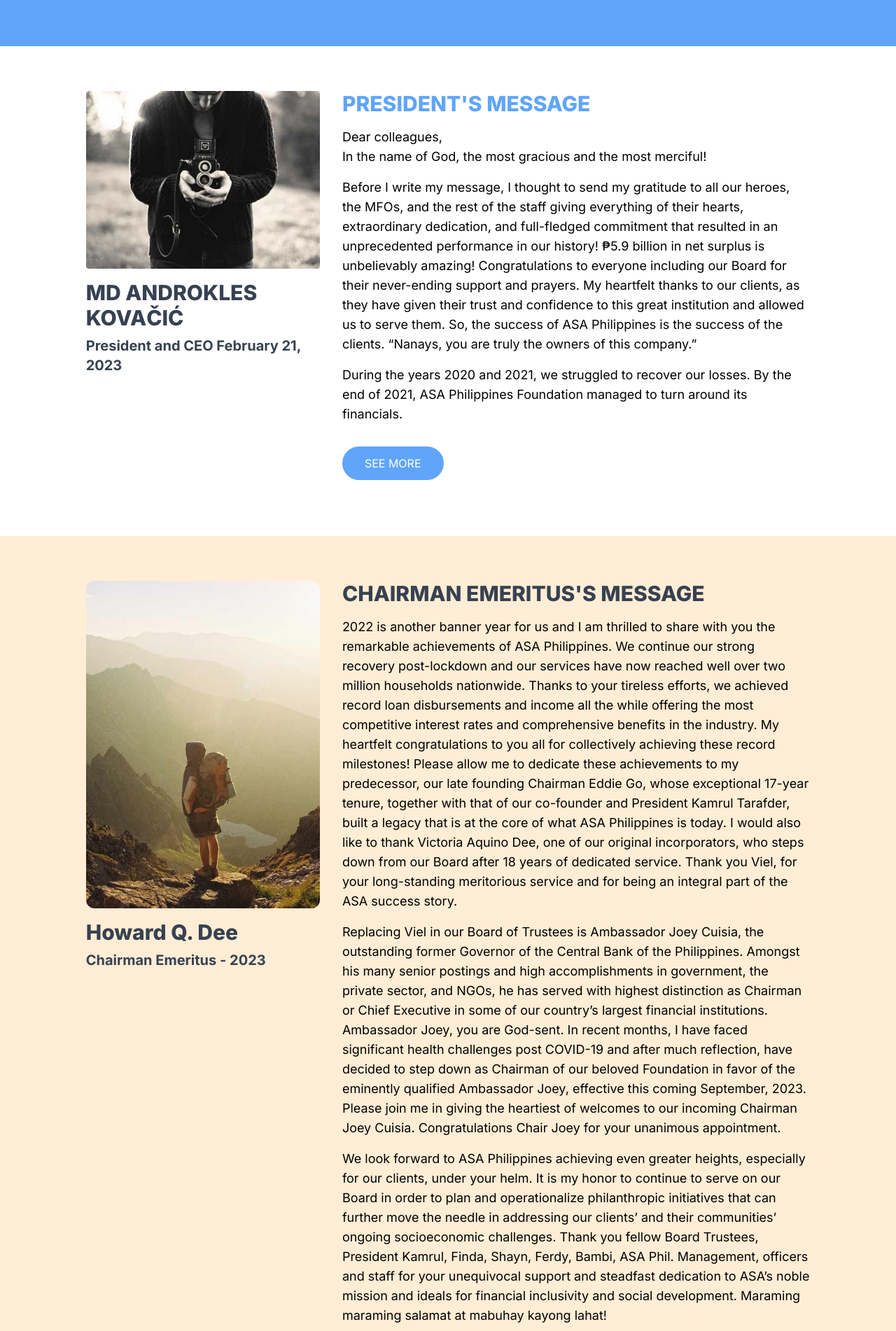
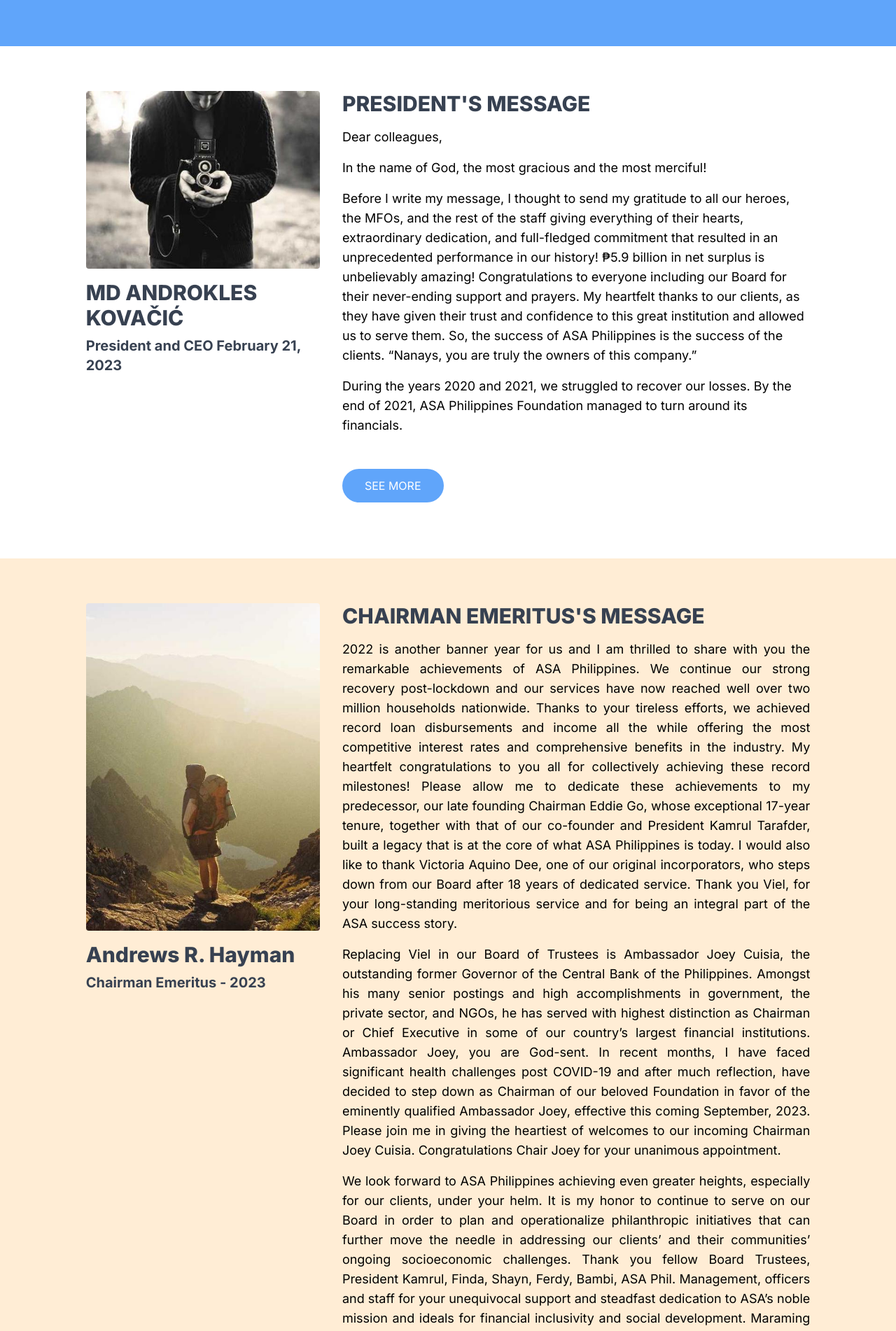
Before and after one commit to RMKaelBR/asa-mockup, a Next.js app: page / in a window 1280 px wide. Shown: the part 2280-4182 px from the top of the page at 70% size. Built offline with nearby package versions, Linux system fonts and the light colour scheme.

Commit message:
add responsiveness sections 4 5 7 9

```diff
--- a/app/globals.css
+++ b/app/globals.css
@@ -41,8 +41,16 @@
   z-index: -1;
 }
 
+.community-service-section {
+  background: linear-gradient(to bottom, rgba(212, 242, 255, 1), transparent);
+}
+
 .community-card > div {
   background: linear-gradient(to top, rgba(0, 0, 0, 0.4), transparent);
+}
+
+.logos-container > svg {
+  margin: 0.5em;
 }
 
 .footer-subheading {
--- a/app/ui/homepage/4_PresidentsSection.tsx
+++ b/app/ui/homepage/4_PresidentsSection.tsx
@@ -1,28 +1,41 @@
 import Image from 'next/image';
 
-export default function PresidentSection () {
+const PresidentPhoto = () => {
   return (
-    <div className="flex justify-center w-10/12">
-      <figure className="mx-4 w-4/12">
+    <figure className="mx-4 mb-8 md:w-4/12">
       <Image src="/pres.jpg" width={500} height={700} alt="The President" className="rounded"/>
       <figcaption>
-          <h3 className="text-3xl font-extrabold text-gray-700 mt-4 mb-2">MD ANDROKLES KOVAČIĆ</h3>
-          <h4 className="text-xl font-bold text-gray-700">President and CEO February 21, 2023</h4>
-        </figcaption>
+        <h3 className="md:max-lg:text-2xl text-3xl font-extrabold text-gray-700 mt-4 mb-2">
+          MD ANDROKLES KOVAČIĆ</h3>
+        <h4 className="text-xl font-bold text-gray-700">
+          President and CEO February 21, 2023</h4></figcaption>
     </figure>
-      <div className="mx-4 w-8/12">
+  )
+}
+
+const PresidentMessage = () => {
+  return (
+    <div className="mx-4 md:w-8/12">
       <div>
-          <h3 className="text-3xl font-extrabold text-gray-700 text-red-400 sm:text-orange-400 md:text-yellow-400 lg:text-green-400 xl:text-blue-400 2xl:text-violet-400">{`PRESIDENT'S MESSAGE`}</h3>
-          <p className="text-lg mt-4">Dear colleagues,</p>
-          <p className="text-lg">In the name of God, the most gracious and the most merciful!</p>
-          <p className="text-lg mt-4">
+        <h3 className="text-2xl md:text-3xl font-extrabold text-gray-700">
+          {`PRESIDENT'S MESSAGE`}</h3>
+        <p className="text-lg my-4">Dear colleagues,</p>
+        <p className="text-lg my-4">In the name of God, the most gracious and the most merciful!</p>
+        <p className="text-lg my-4">
           Before I write my message, I thought to send my gratitude to all our heroes, the MFOs, and the rest of the staff giving everything of their hearts, extraordinary dedication, and full-fledged commitment that resulted in an unprecedented performance in our history! ₱5.9 billion in net surplus is unbelievably amazing! Congratulations to everyone including our Board for their never-ending support and prayers. My heartfelt thanks to our clients, as they have given their trust and confidence to this great institution and allowed us to serve them. So, the success of ASA Philippines is the success of the clients. “Nanays, you are truly the owners of this company.”</p>
-          <p className="text-lg mt-4">
+        <p className="text-lg my-4">
           During the years 2020 and 2021, we struggled to recover our losses. By the end of 2021, ASA Philippines Foundation managed to turn around its financials.</p>
       </div>
       <button className="rounded-full py-3 px-8 bg-blue-400 text-white mt-8">SEE MORE</button>
     </div>
+  )
+}
 
+export default function PresidentSection () {
+  return (
+    <div className="w-11/12 flex flex-col md:flex-row md:items-start md:justify-center lg:w-11/12 xl:w-10/12">
+      <PresidentPhoto />
+      <PresidentMessage />
     </div>
   )
 }
--- a/app/ui/homepage/5_ChairmansSection.tsx
+++ b/app/ui/homepage/5_ChairmansSection.tsx
@@ -1,24 +1,39 @@
 import Image from 'next/image';
+
+const ChairmanPhoto = () => {
+  return (
+    <figure className="mx-4 mb-8 md:w-4/12">
+      <Image src="/chairman.jpg" width={500} height={670} alt="Photo of the Chairman" className="rounded" />
+      <figcaption>
+        <h3 className="md:max-lg:text-2xl text-3xl font-extrabold text-gray-700 mt-4 mb-2">
+          Andrews R. Hayman</h3>
+        <h4 className="text-xl font-bold text-gray-700">
+          Chairman Emeritus - 2023</h4>
+      </figcaption>
+    </figure>
+  )
+}
+
+const ChairmanMessage = () => {
+  return (
+    <div className="mx-4 md:w-8/12">
+      <h3 className="text-2xl md:text-3xl font-extrabold text-gray-700">
+        {`CHAIRMAN EMERITUS'S MESSAGE`}</h3>
+      <p className="text-lg my-4 text-justify">
+        2022 is another banner year for us and I am thrilled to share with you the remarkable achievements of ASA Philippines. We continue our strong recovery post-lockdown and our services have now reached well over two million households nationwide. Thanks to your tireless efforts, we achieved record loan disbursements and income all the while offering the most competitive interest rates and comprehensive benefits in the industry. My heartfelt congratulations to you all for collectively achieving these record milestones! Please allow me to dedicate these achievements to my predecessor, our late founding Chairman Eddie Go, whose exceptional 17-year tenure, together with that of our co-founder and President Kamrul Tarafder, built a legacy that is at the core of what ASA Philippines is today. I would also like to thank Victoria Aquino Dee, one of our original incorporators, who steps down from our Board after 18 years of dedicated service. Thank you Viel, for your long-standing meritorious service and for being an integral part of the ASA success story.</p>
+      <p className="text-lg my-4 text-justify">
+      Replacing Viel in our Board of Trustees is Ambassador Joey Cuisia, the outstanding former Governor of the Central Bank of the Philippines. Amongst his many senior postings and high accomplishments in government, the private sector, and NGOs, he has served with highest distinction as Chairman or Chief Executive in some of our country’s largest financial institutions. Ambassador Joey, you are God-sent. In recent months, I have faced significant health challenges post COVID-19 and after much reflection, have decided to step down as Chairman of our beloved Foundation in favor of the eminently qualified Ambassador Joey, effective this coming September, 2023. Please join me in giving the heartiest of welcomes to our incoming Chairman Joey Cuisia. Congratulations Chair Joey for your unanimous appointment.</p>
+      <p className="text-lg my-4 text-justify">
+      We look forward to ASA Philippines achieving even greater heights, especially for our clients, under your helm. It is my honor to continue to serve on our Board in order to plan and operationalize philanthropic initiatives that can further move the needle in addressing our clients’ and their communities’ ongoing socioeconomic challenges. Thank you fellow Board Trustees, President Kamrul, Finda, Shayn, Ferdy, Bambi, ASA Phil. Management, officers and staff for your unequivocal support and steadfast dedication to ASA’s noble mission and ideals for financial inclusivity and social development. Maraming maraming salamat at mabuhay kayong lahat!</p>
+    </div>
+  )
+}
 
 export default function ChairmanSection () {
   return (
-    <div className="flex justify-center w-10/12">
-      <figure className="mx-4 w-4/12">
-        <Image src="/chairman.jpg" width="500" height="700" alt="Photo of the Chairman" className="rounded-xl"/>
-        <figcaption>
-          <h3 className="text-3xl font-extrabold text-gray-700 mt-4 mb-2">Howard Q. Dee</h3>
-          <h4 className="text-xl font-bold text-gray-700">Chairman Emeritus - 2023</h4>
-        </figcaption>
-      </figure>
-      <div className="mx-4 w-8/12">
-        <h3 className="text-3xl font-extrabold text-gray-700">{`CHAIRMAN EMERITUS'S MESSAGE`}</h3>
-        <p className="text-lg my-4">
-          2022 is another banner year for us and I am thrilled to share with you the remarkable achievements of ASA Philippines. We continue our strong recovery post-lockdown and our services have now reached well over two million households nationwide. Thanks to your tireless efforts, we achieved record loan disbursements and income all the while offering the most competitive interest rates and comprehensive benefits in the industry. My heartfelt congratulations to you all for collectively achieving these record milestones! Please allow me to dedicate these achievements to my predecessor, our late founding Chairman Eddie Go, whose exceptional 17-year tenure, together with that of our co-founder and President Kamrul Tarafder, built a legacy that is at the core of what ASA Philippines is today. I would also like to thank Victoria Aquino Dee, one of our original incorporators, who steps down from our Board after 18 years of dedicated service. Thank you Viel, for your long-standing meritorious service and for being an integral part of the ASA success story.</p>
-        <p className="text-lg my-4">
-        Replacing Viel in our Board of Trustees is Ambassador Joey Cuisia, the outstanding former Governor of the Central Bank of the Philippines. Amongst his many senior postings and high accomplishments in government, the private sector, and NGOs, he has served with highest distinction as Chairman or Chief Executive in some of our country’s largest financial institutions. Ambassador Joey, you are God-sent. In recent months, I have faced significant health challenges post COVID-19 and after much reflection, have decided to step down as Chairman of our beloved Foundation in favor of the eminently qualified Ambassador Joey, effective this coming September, 2023. Please join me in giving the heartiest of welcomes to our incoming Chairman Joey Cuisia. Congratulations Chair Joey for your unanimous appointment.</p>
-        <p className="text-lg my-4">
-        We look forward to ASA Philippines achieving even greater heights, especially for our clients, under your helm. It is my honor to continue to serve on our Board in order to plan and operationalize philanthropic initiatives that can further move the needle in addressing our clients’ and their communities’ ongoing socioeconomic challenges. Thank you fellow Board Trustees, President Kamrul, Finda, Shayn, Ferdy, Bambi, ASA Phil. Management, officers and staff for your unequivocal support and steadfast dedication to ASA’s noble mission and ideals for financial inclusivity and social development. Maraming maraming salamat at mabuhay kayong lahat!</p>
-      </div>
+    <div className="w-11/12 flex flex-col md:flex-row md:items-start md:justify-center lg:w-11/12 xl:w-10/12">
+      <ChairmanPhoto />
+      <ChairmanMessage />
     </div>
   )
 }
```
Also changed, not shown: app/ui/homepage/7_WhatsNewSection.tsx (+19 -17 lines), app/ui/homepage/9_PartnersSection.tsx (+1 -1 lines). Lines whose indentation alone changed are shown as unchanged.
